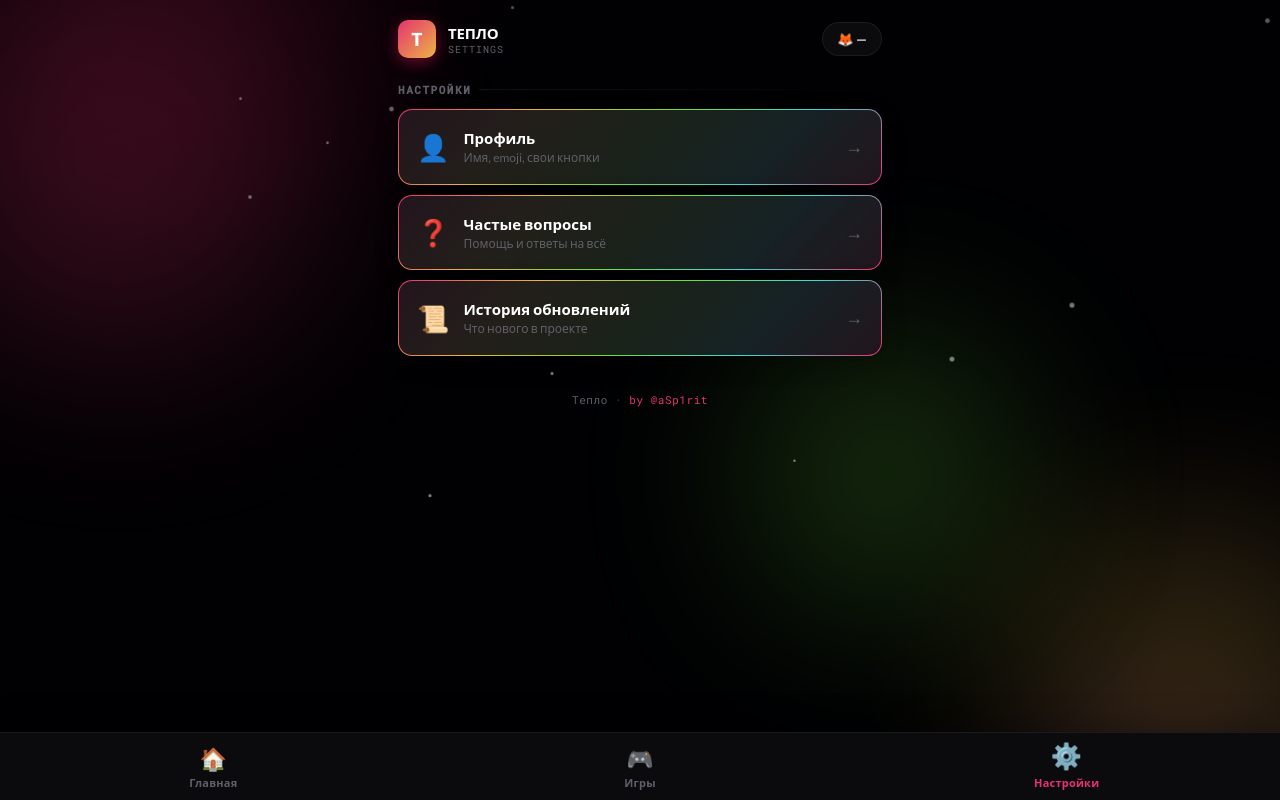
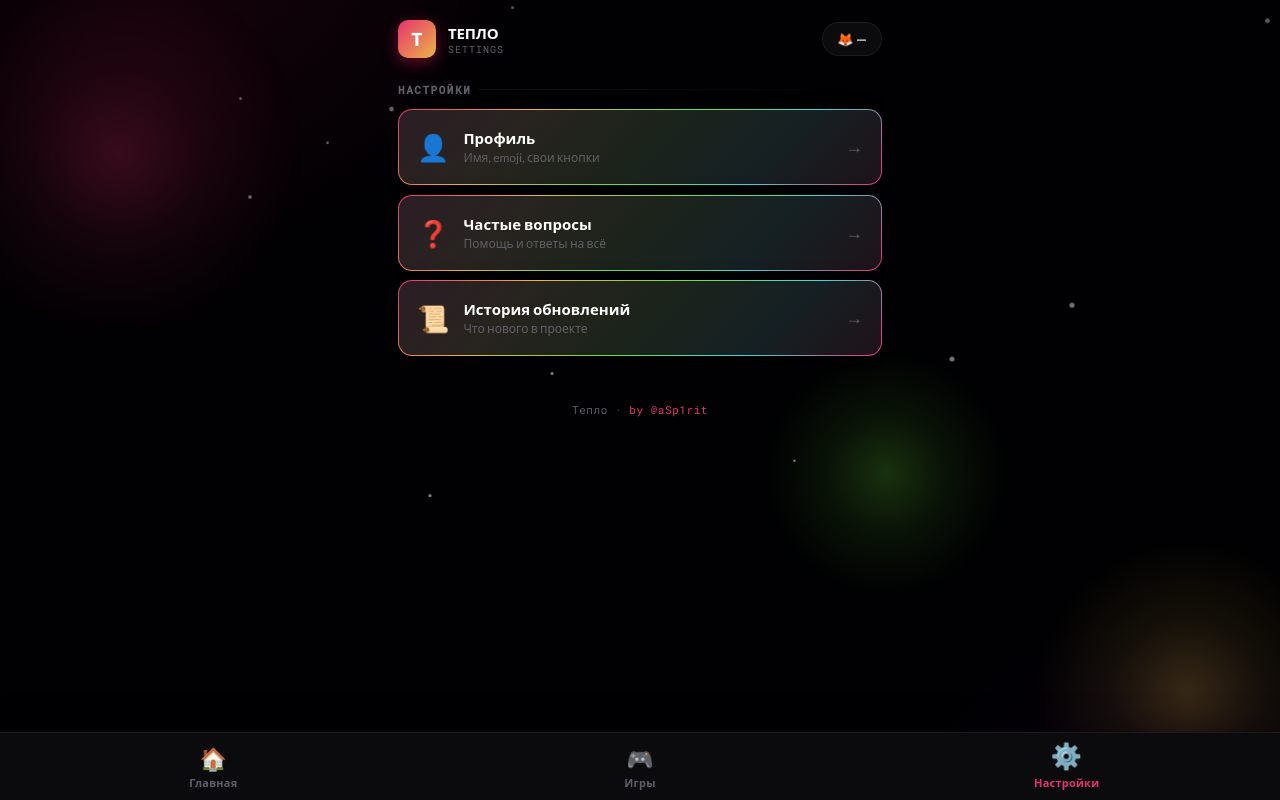
Before and after one commit to whoiszeusblin-ui/love-bot, a website: page public/settings.html in a window 1280 px wide. Drawn offline with Linux system fonts and the light colour scheme.

Commit message:
perf: remove backdrop-filter blur, optimize animations

```diff
--- a/public/settings.html
+++ b/public/settings.html
@@ -12,7 +12,7 @@
 <link rel="stylesheet" href="/changelog-log.css?v=1790952940">
 <link rel="stylesheet" href="/theme-smooth.css?v=1790962798">
 <link rel="stylesheet" href="/bg-anim.css?v=1790952940">
-<link rel="stylesheet" href="/tabbar.css"><link rel="stylesheet" href="/visual.css?v=1790981450">
+<link rel="stylesheet" href="/tabbar.css"><link rel="stylesheet" href="/visual.css?v=1790982075">
 <style>
 :root{--bg:#010003;--card:#0b0b0e;--border:rgba(255,255,255,.07);--border2:rgba(255,255,255,.14);--text:#fff;--muted:#c7c7c7;--dim:#5f5f68;--pink:#ff2164;--mag:#fb3dff;--pur:#9b23ea;--blue:#5f72bd;--ease:cubic-bezier(.16,1,.3,1)}
 *{box-sizing:border-box;-webkit-tap-highlight-color:transparent}
--- a/public/sw.js
+++ b/public/sw.js
@@ -1,4 +1,4 @@
-const CACHE = 'teplo-v14';
+const CACHE = 'teplo-v15';
 const ASSETS = ['/', '/index.html', '/draw.html', '/manifest.json',
                 '/icon-192.svg', '/icon-512.svg', '/pwa-init.js'];
 
--- a/public/visual.css
+++ b/public/visual.css
@@ -399,3 +399,86 @@ body.theme-day .bg-anim .blob{
 .bg-anim .particle{
   display:block !important;
 }
+
+/* ===== ОПТИМИЗАЦИЯ ПРОИЗВОДИТЕЛЬНОСТИ ===== */
+
+/* 1. Убираем backdrop-filter — самый тяжёлый эффект */
+.act, .rec, .hitem, .settings-item, .stats, .hue-wrap,
+.btn-item, .faq-item, .fire-card, .quiz-card, .quiz-result-item, .history-item{
+  backdrop-filter: none !important;
+  -webkit-backdrop-filter: none !important;
+  /* Имитация "стекла" через двойной градиент — визуально похоже, но БЕЗ GPU-нагрузки */
+  background:
+    linear-gradient(
+      135deg,
+      rgba(255,255,255,.04) 0%,
+      rgba(255,255,255,.01) 40%,
+      rgba(0,0,0,.12) 100%
+    ) padding-box,
+    linear-gradient(rgba(18,18,22,.92), rgba(18,18,22,.92)) padding-box,
+    linear-gradient(135deg, var(--pink), var(--mag), var(--pur), var(--blue), var(--pink)) border-box !important;
+}
+
+body.theme-soft .act, body.theme-soft .rec, body.theme-soft .hitem,
+body.theme-soft .settings-item, body.theme-soft .stats, body.theme-soft .hue-wrap,
+body.theme-soft .btn-item, body.theme-soft .faq-item, body.theme-soft .fire-card,
+body.theme-soft .quiz-card, body.theme-soft .quiz-result-item, body.theme-soft .history-item,
+body.theme-day .act, body.theme-day .rec, body.theme-day .hitem,
+body.theme-day .settings-item, body.theme-day .stats, body.theme-day .hue-wrap,
+body.theme-day .btn-item, body.theme-day .faq-item, body.theme-day .fire-card,
+body.theme-day .quiz-card, body.theme-day .quiz-result-item, body.theme-day .history-item{
+  background:
+    linear-gradient(
+      135deg,
+      rgba(255,255,255,.65) 0%,
+      rgba(255,255,255,.35) 40%,
+      rgba(0,0,0,.02) 100%
+    ) padding-box,
+    linear-gradient(rgba(255,255,255,.94), rgba(255,255,255,.94)) padding-box,
+    linear-gradient(135deg, var(--pink), var(--mag), var(--pur), var(--blue), var(--pink)) border-box !important;
+}
+
+/* 2. Blob'ы — убираем тяжёлый filter: blur, заменяем на pre-blur градиент */
+.bg-anim .blob{
+  filter: none !important;
+  background: radial-gradient(circle,
+    var(--pink) 0%,
+    color-mix(in srgb, var(--pink) 40%, transparent) 30%,
+    transparent 65%) !important;
+}
+.bg-anim .blob-1{ background: radial-gradient(circle,
+  var(--pink) 0%,
+  color-mix(in srgb, var(--pink) 40%, transparent) 30%,
+  transparent 65%) !important; }
+.bg-anim .blob-2{ background: radial-gradient(circle,
+  var(--mag) 0%,
+  color-mix(in srgb, var(--mag) 40%, transparent) 30%,
+  transparent 65%) !important; }
+.bg-anim .blob-3{ background: radial-gradient(circle,
+  var(--pur) 0%,
+  color-mix(in srgb, var(--pur) 40%, transparent) 30%,
+  transparent 65%) !important; }
+
+/* 3. Кнопки и карточки — GPU-слой, чтобы не пересчитывались */
+.act, .rec, .hitem, .settings-item, .fire-card, .stats{
+  transform: translateZ(0);
+  will-change: transform;
+}
+
+/* 4. Длинные списки — откладываем отрисовку вне экрана */
+.section, .history-list, .buttons-list{
+  content-visibility: auto;
+  contain-intrinsic-size: 200px;
+}
+
+/* 5. Отключаем transitions на фоне страницы — они тоже тормозят */
+html, body{
+  transition: none !important;
+}
+
+/* 6. Hue-slider — при движении отключаем анимации на всей странице */
+body.hue-dragging .bg-anim,
+body.hue-dragging .fire-spark,
+body.hue-dragging .fire-ember{
+  display: none !important;
+}
```
Also changed, not shown: public/faq.html (+1 -1 lines), public/games.html (+1 -1 lines), public/index.html (+1 -1 lines).
